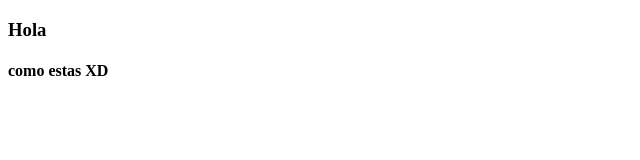
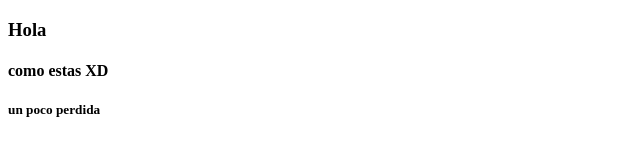
Before and after one commit to Yesline03/ejercicioyesline, a plain HTML site: page index.html in a window 1280 px wide. Shown: the full height of the page, 0-640 px from the left. Drawn offline with Linux system fonts and the light colour scheme.

Commit message:
Update index.html
Cambio se agrego h5

```diff
--- a/index.html
+++ b/index.html
@@ -9,6 +9,7 @@
 <body>
     <h3>Hola</h3>
     <H4>como estas XD</H4>
+    <h5>un poco perdida</h5>
 
 </body>
 </html>
```
